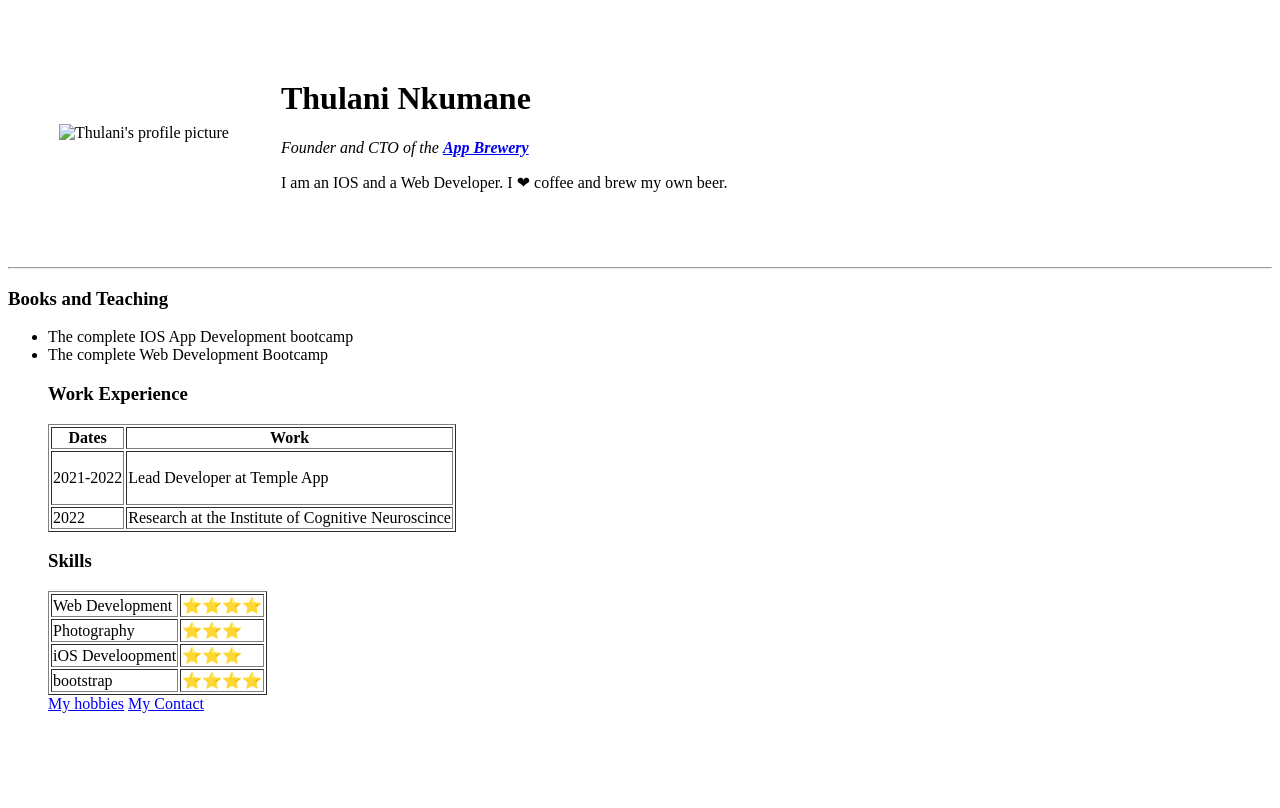
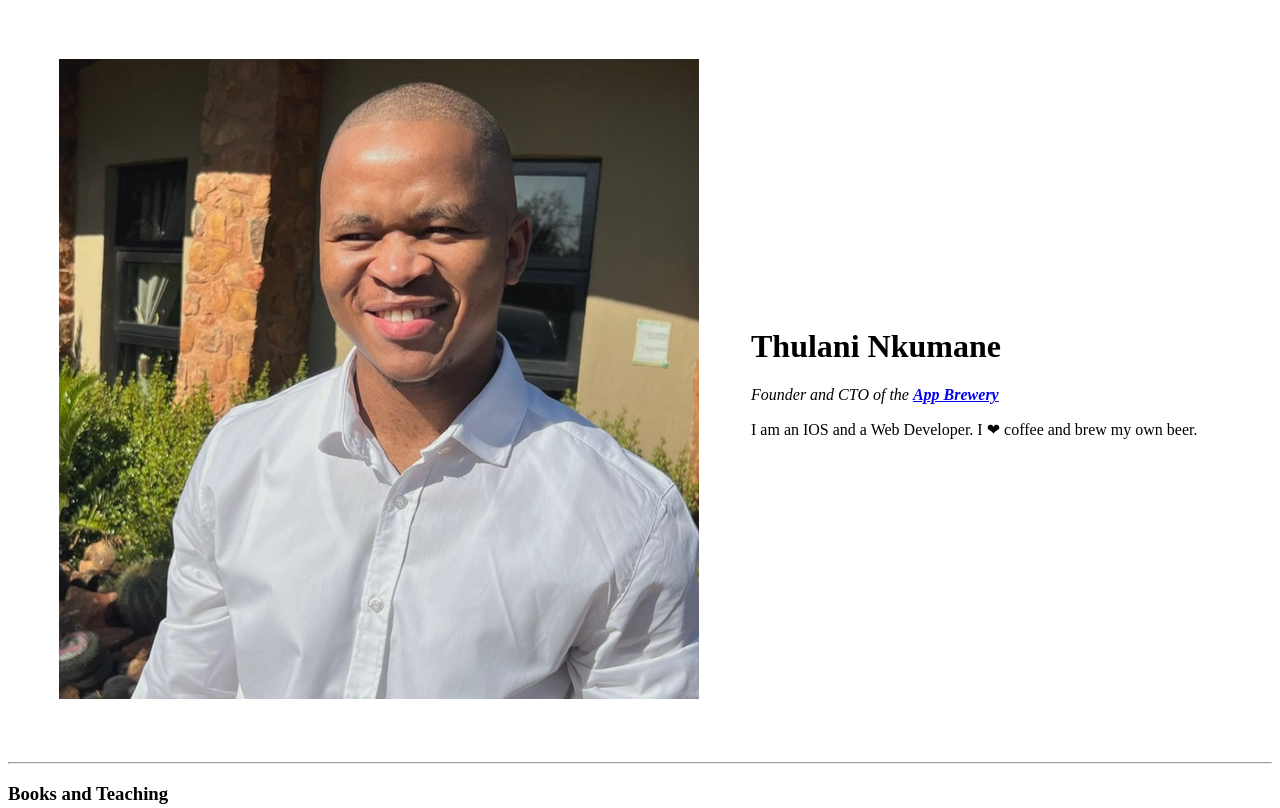
Before and after one commit to thulaninkumane/cv, a plain HTML site: page index.html in a window 1280 px wide. Shown: the top 808 px of the page. Drawn offline with Linux system fonts and the light colour scheme.

Commit message:
Update index.html

```diff
--- a/index.html
+++ b/index.html
@@ -7,7 +7,7 @@
 <body>
     <table cellspacing="50">
         <tr>
-            <td> <img src="Images/thuthu.jpg" alt="Thulani's profile picture"></td>
+            <td> <img src="thuthu.jpg" alt="Thulani's profile picture"></td>
             <td> <h1>Thulani Nkumane</h1>
                 <p> <em>Founder and CTO of the <strong
                     >
```
